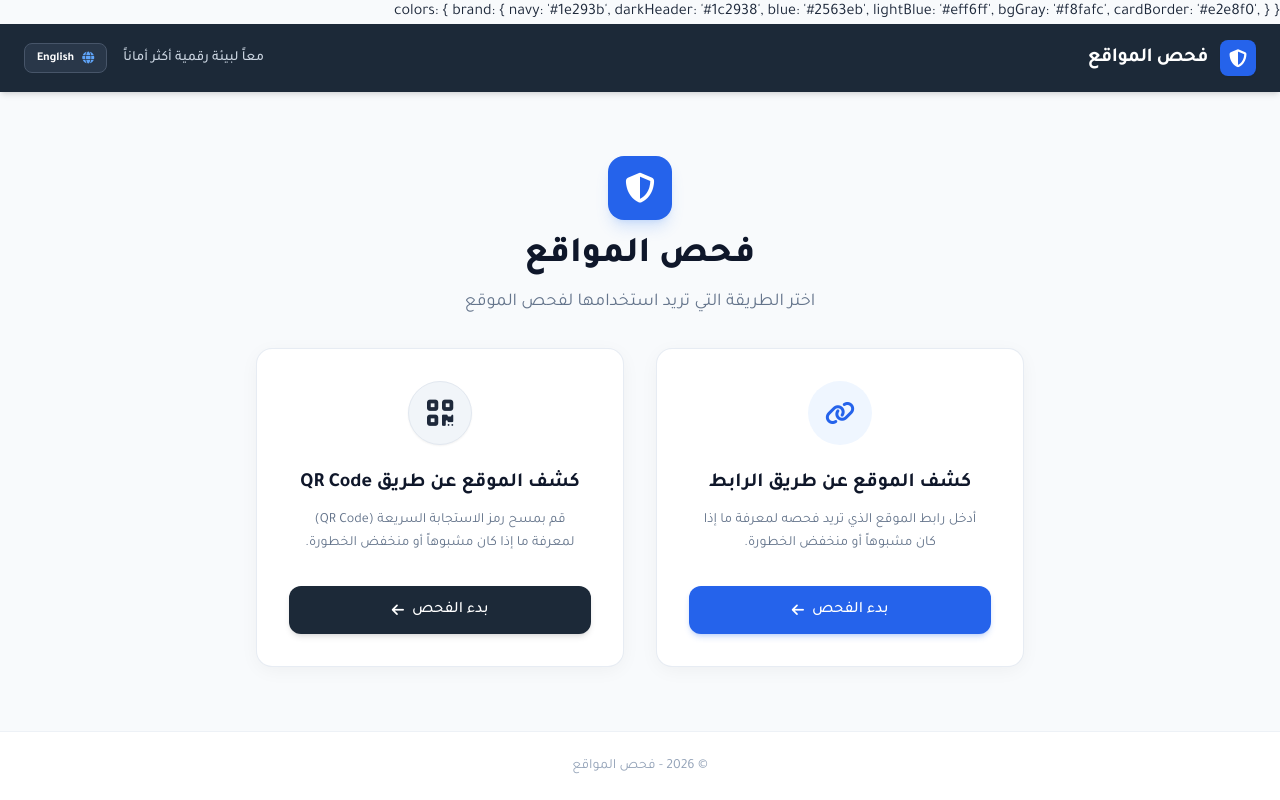
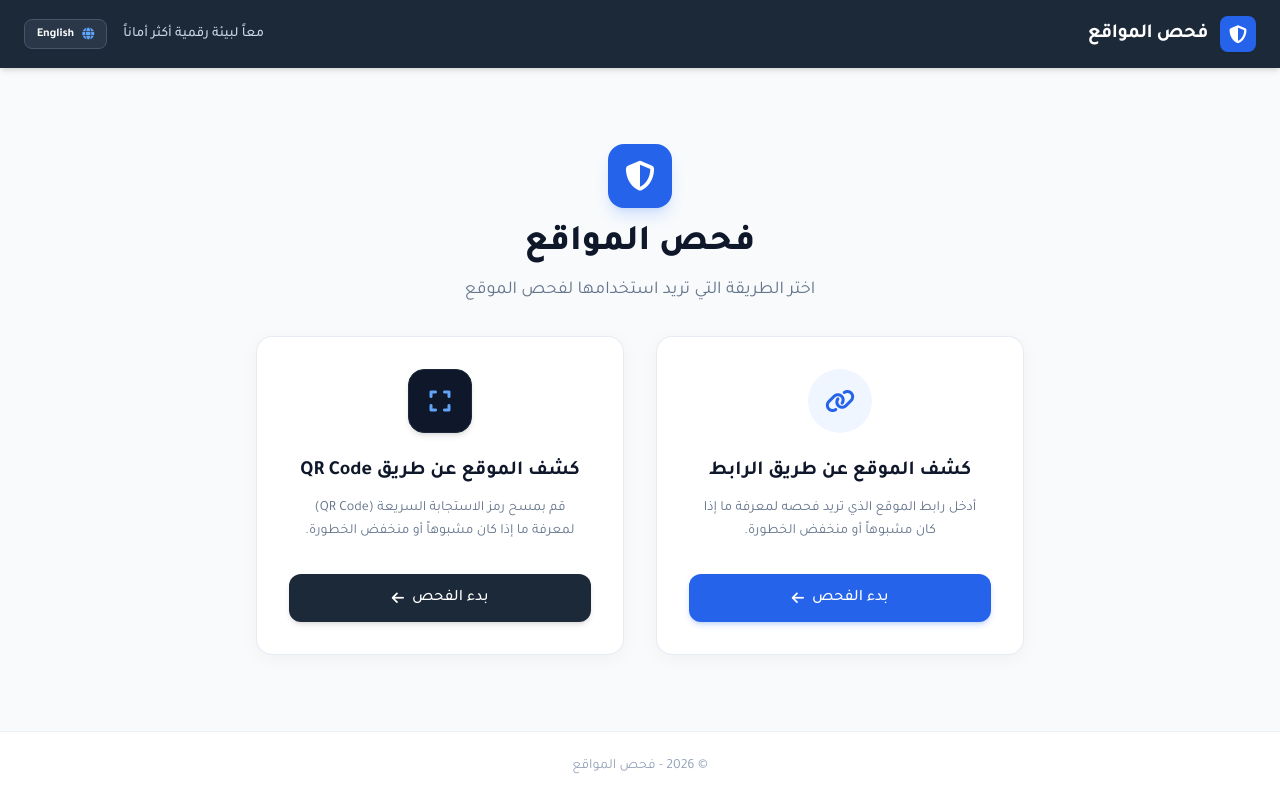
Before and after one commit to Ahmadk-coder/url-qr-scanner, a Flask app: page / in a window 1280 px wide. Run offline with Flask 3, Linux system fonts and the light colour scheme; some libraries are stand-ins or nearby versions.

Commit message:
Update index.html

```diff
--- a/templates/index.html
+++ b/templates/index.html
@@ -1,14 +1,3 @@
-
-                    colors: {
-                        brand: {
-                            navy: '#1e293b',
-                            darkHeader: '#1c2938',
-                            blue: '#2563eb',
-                            lightBlue: '#eff6ff',
-                            bgGray: '#f8fafc',
-                            cardBorder: '#e2e8f0',
-                        }
-                    }
 <!DOCTYPE html>
 <html lang="ar" dir="rtl">
 <head>
@@ -69,7 +58,6 @@
     <!-- Top Navigation Header -->
     <header class="bg-[#1c2938] text-white px-6 py-4 shadow-md">
         <div class="max-w-7xl mx-auto flex justify-between items-center">
-            <!-- Right/Left side logo & title -->
             <div class="flex items-center space-x-3 rtl:space-x-reverse">
                 <div class="w-9 h-9 rounded-lg bg-blue-600 flex items-center justify-center text-white shadow-sm">
                     <i class="fa-solid fa-shield-halved text-lg"></i>
@@ -77,7 +65,6 @@
                 <h1 id="navBrand" class="text-xl font-bold tracking-tight">فحص المواقع</h1>
             </div>
 
-            <!-- Left/Right side actions (Slogan + Language Switcher) -->
             <div class="flex items-center space-x-4 rtl:space-x-reverse">
                 <div id="navSlogan" class="text-slate-300 text-sm hidden md:block font-medium">
                     معاً لبيئة رقمية أكثر أماناً
@@ -94,7 +81,6 @@
     <main class="flex-grow flex items-center justify-center px-4 py-12">
         <div class="max-w-4xl w-full text-center">
 
-            <!-- Main Shield Icon Header -->
             <div class="mb-8 flex flex-col items-center">
                 <div class="w-16 h-16 bg-blue-600 rounded-2xl flex items-center justify-center text-white text-3xl shadow-lg shadow-blue-500/20 mb-4">
                     <i class="fa-solid fa-shield-halved"></i>
@@ -123,11 +109,11 @@
                     </button>
                 </div>
 
-                <!-- Card 2: QR Code Check (تم تحديث الأيقونة لأيقونة حديثة وجديدة كلياً) -->
+                <!-- Card 2: QR Code Check (أيقونة حديثة كلياً) -->
                 <div class="bg-white rounded-2xl p-8 border border-slate-200/80 card-shadow flex flex-col items-center text-center justify-between">
                     <div class="flex flex-col items-center">
-                        <div class="w-16 h-16 rounded-full bg-slate-100 text-slate-800 flex items-center justify-center text-2xl mb-6 border border-slate-200 shadow-sm">
-                            <i class="fa-solid fa-qrcode text-3xl text-slate-800"></i>
+                        <div class="w-16 h-16 rounded-2xl bg-slate-900 text-white flex items-center justify-center text-2xl mb-6 shadow-md border border-slate-800">
+                            <i class="fa-solid fa-expand text-2xl text-blue-400"></i>
                         </div>
                         <h3 id="card2Title" class="text-xl font-bold text-slate-900 mb-3">كشف الموقع عن طريق QR Code</h3>
                         <p id="card2Desc" class="text-slate-500 text-sm leading-relaxed mb-8 px-2">
@@ -149,9 +135,7 @@
         © 2026 - فحص المواقع
     </footer>
 
-    <!-- ================= MODALS & INTERACTIVE POPUPS ================= -->
-
-    <!-- Modal 1: URL Scanner Modal -->
+    <!-- Modals -->
     <div id="urlModal" class="fixed inset-0 z-50 hidden modal-backdrop flex items-center justify-center p-4">
         <div class="bg-white rounded-2xl max-w-lg w-full p-6 sm:p-8 shadow-2xl relative">
             <button onclick="closeModal('urlModal')" class="absolute top-4 left-4 text-slate-400 hover:text-slate-600 w-8 h-8 flex items-center justify-center rounded-full hover:bg-slate-100">
@@ -180,7 +164,7 @@
                 </div>
 
                 <div id="urlHint" class="text-xs text-slate-400 leading-relaxed">
-                    * سيتم تحليل نطاق الرابط، بروتوكول الأمان HTTPS، ومطابقته مع قواعد بيانات التصيد الاحتيالي والذكاء الاصطناعي.
+                    * سيتم تحليل نطاق الرابط، بروتوكول الأمان HTTPS، ومطابقته مع قواعد بيانات التصيد والاحتيال والذكاء الاصطناعي.
                 </div>
 
                 <button onclick="processUrlCheck()" class="w-full bg-blue-600 hover:bg-blue-700 text-white font-medium py-3 rounded-xl transition flex items-center justify-center space-x-2 rtl:space-x-reverse shadow-md shadow-blue-600/20">
@@ -198,7 +182,7 @@
         </div>
     </div>
 
-    <!-- Modal 2: QR Scanner Modal -->
+    <!-- QR Modal -->
     <div id="qrModal" class="fixed inset-0 z-50 hidden modal-backdrop flex items-center justify-center p-4">
         <div class="bg-white rounded-2xl max-w-lg w-full p-6 sm:p-8 shadow-2xl relative">
             <button onclick="closeModal('qrModal')" class="absolute top-4 left-4 text-slate-400 hover:text-slate-600 w-8 h-8 flex items-center justify-center rounded-full hover:bg-slate-100">
@@ -247,7 +231,7 @@
         </div>
     </div>
 
-    <!-- Translations & Integrated API Backend Logic -->
+    <!-- Script Logic -->
     <script>
         const i18n = {
             ar: {
```
